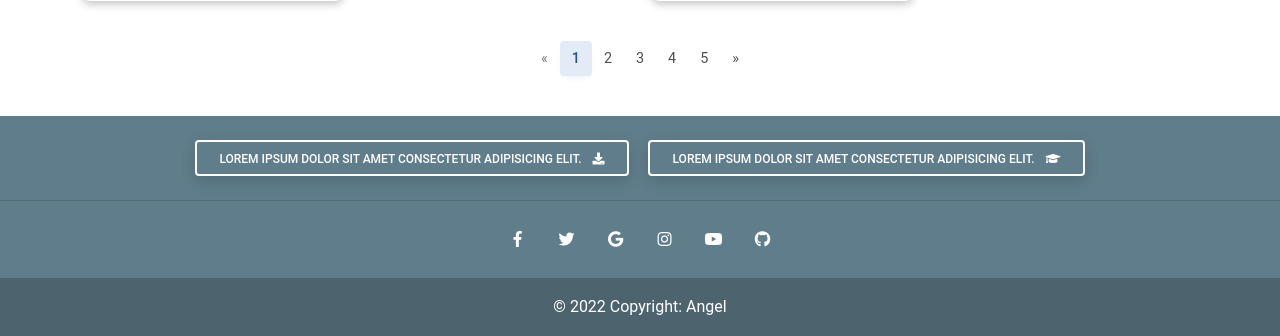
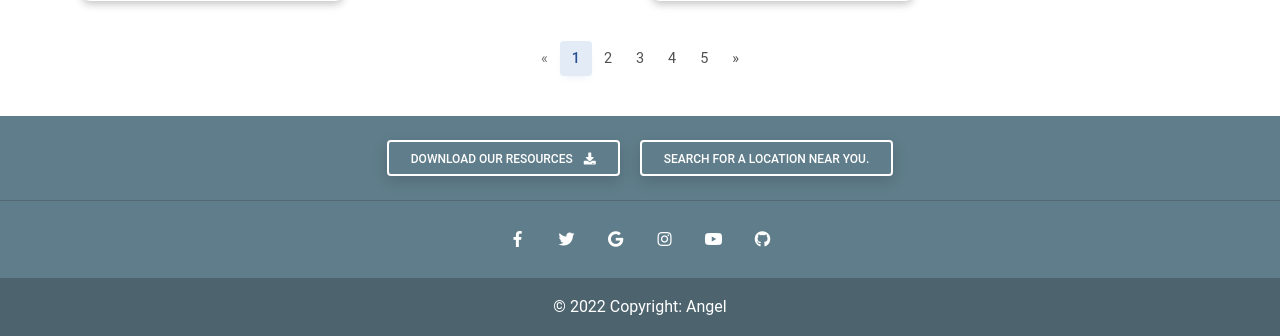
Before and after one commit to Angel-A15/Python-Mech-Shop, a Django app: page / in a window 1280 px wide. Shown: the part 1369-1705 px from the top of the page. Run offline with Django 3.2, Linux system fonts and the light colour scheme; some libraries are stand-ins or nearby versions.

Commit message:
changed banners and href left empty

```diff
--- a/templates/home-page.html
+++ b/templates/home-page.html
@@ -74,12 +74,12 @@
         <span class="badge rounded-pill badge-notification bg-danger">1</span>
       </a>
 
-      <a class="nav-link me-3" href="#">
+      <!-- <a class="nav-link me-3" href="#">
         <i class="fab fa-facebook-f"></i>
       </a>
       <a class="nav-link me-3" href="#">
         <i class="fab fa-twitter"></i>
-      </a>
+      </a> -->
       <a href="" class="border rounded px-2 nav-link"
               target="_blank">
               <i class="fab  me-2"></i>home
@@ -133,8 +133,8 @@
                 <strong>Lorem ip.</strong>
               </p>
 
-              <a target="_blank" href="https://mdbootstrap.com/education/bootstrap/" class="btn btn-outline-white btn-lg">Lorem ipsum dolor sit amet consectetur adipisicing elit.
-                <i class="fas fa-graduation-cap ms-2"></i>
+              <a target="_blank" href="https://mdbootstrap.com/education/bootstrap/" class="btn btn-outline-white btn-lg">Welcome to the launch of our website!
+                <!-- <i class="fas fa-graduation-cap ms-2"></i> -->
               </a>
       </div>
     </div>
@@ -154,8 +154,8 @@
                 <strong>Lorem ipsum dolor sit amet consectetur adipisicing elit.</strong>
               </p>
 
-              <a target="_blank" href="https://mdbootstrap.com/education/bootstrap/" class="btn btn-outline-white btn-lg">Lorem ipsum dolor sit amet consectetur adipisicing elit.
-                <i class="fas fa-graduation-cap ms-2"></i>
+              <a target="_blank" href="" class="btn btn-outline-white btn-lg">Welcome to the launch of our website!
+                <!-- <i class="fas fa-graduation-cap ms-2"></i> -->
               </a>
       </div>
     </div>
@@ -175,8 +175,8 @@
                 <strong>Lorem ipsum dolor sit amet consectetur adipisicing elit.</strong>
               </p>
 
-              <a target="_blank" href="https://mdbootstrap.com/education/bootstrap/" class="btn btn-outline-white btn-lg">Lorem ipsum dolor sit amet consectetur adipisicing elit.
-                <i class="fas fa-graduation-cap ms-2"></i>
+              <a target="_blank" href="https://mdbootstrap.com/education/bootstrap/" class="btn btn-outline-white btn-lg">Welcome our first launch of our website!
+                <!-- <i class="fas fa-graduation-cap ms-2"></i> -->
               </a>
       </div>
     </div>
@@ -498,11 +498,11 @@
 
   <!--Call to action-->
     <div class="pt-4 pb-2">
-      <a class="btn btn-outline-white footer-cta mx-2" href="" target="_blank" role="button">Lorem ipsum dolor sit amet consectetur adipisicing elit.
+      <a class="btn btn-outline-white footer-cta mx-2" href="" target="_blank" role="button">Download our resources
         <i class="fas fa-download ms-2"></i>
       </a>
-      <a class="btn btn-outline-white footer-cta mx-2" href="" target="_blank" role="button">Lorem ipsum dolor sit amet consectetur adipisicing elit.
-        <i class="fas fa-graduation-cap ms-2"></i>
+      <a class="btn btn-outline-white footer-cta mx-2" href="" target="_blank" role="button">Search for a Location near you.
+        <!-- <i class="fas fa-graduation-cap ms-2"></i> -->
       </a>
     </div>
     <!--/.Call to action-->
```
